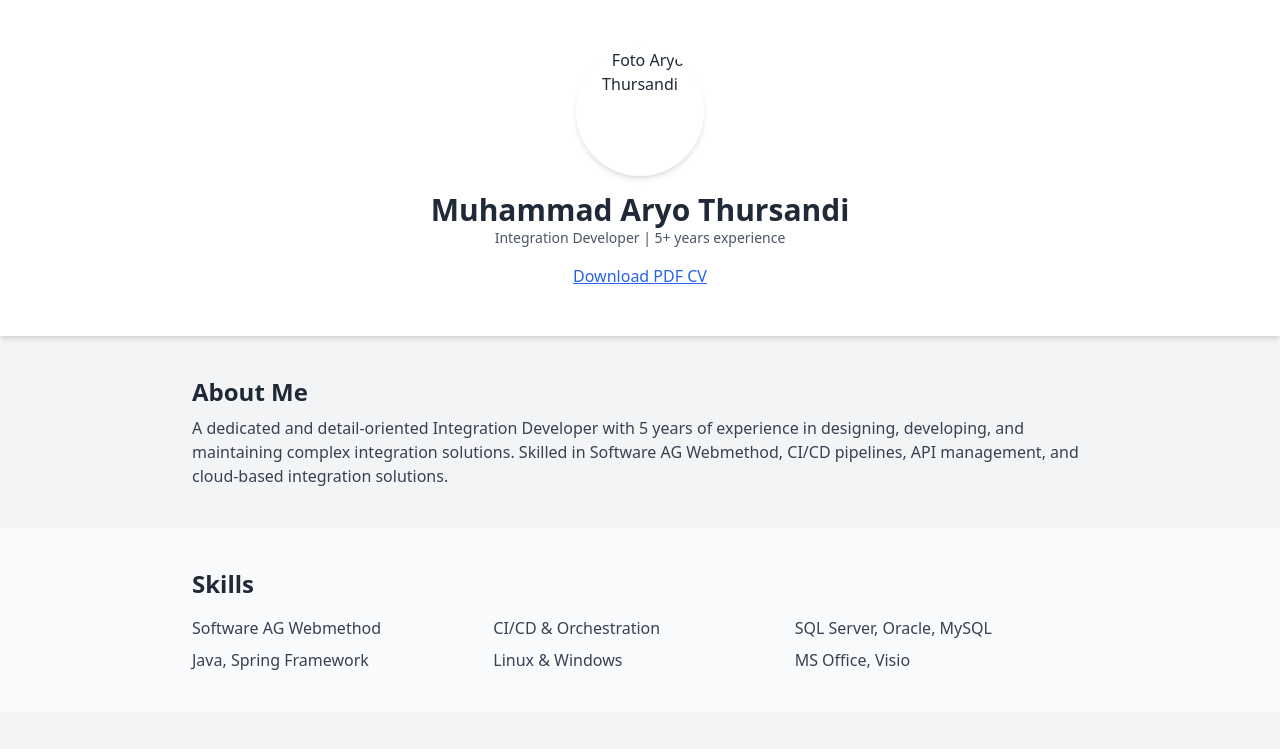
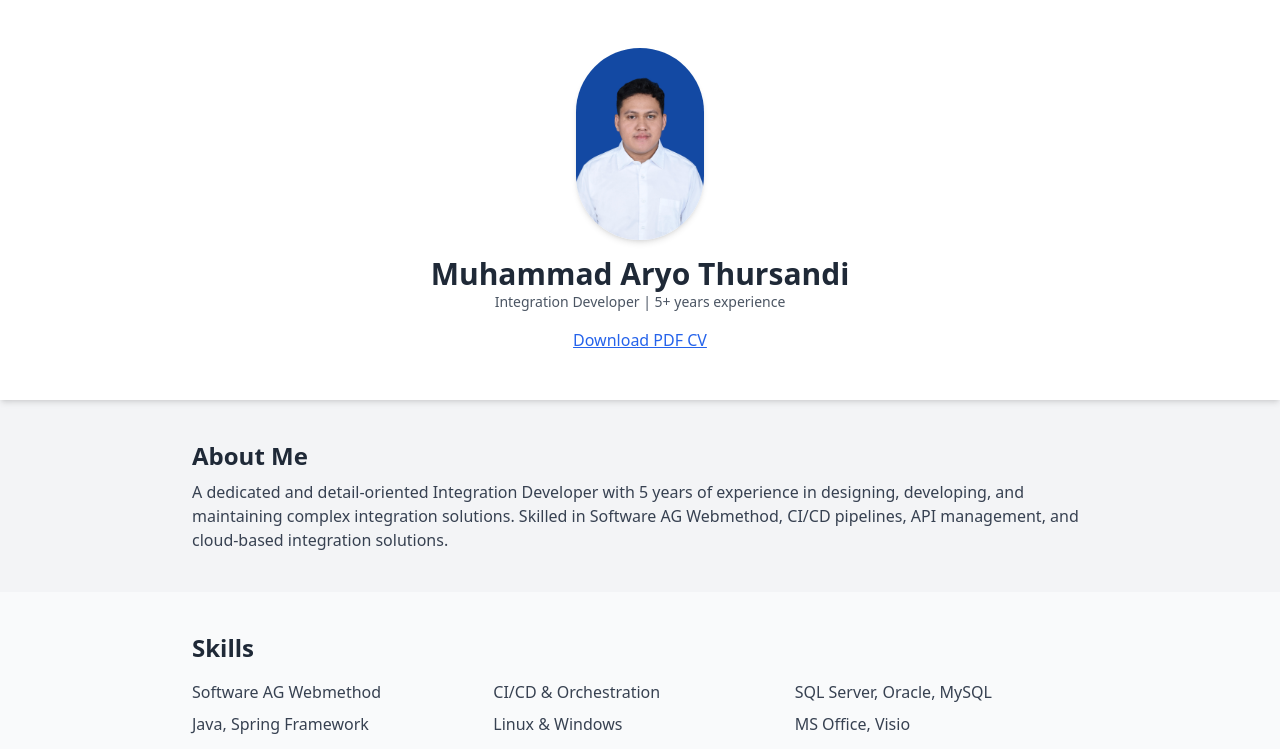
Before and after one commit to thursandi/resume, a plain HTML site: page index.html in a window 1280 px wide. Shown: the top 749 px of the page. Drawn offline with nearby package versions, Linux system fonts and the light colour scheme.

Commit message:
Update index.html

```diff
--- a/index.html
+++ b/index.html
@@ -10,7 +10,7 @@
   <!-- Hero Section -->
   <section class="bg-white py-12 px-4 text-center shadow-md">
     <div class="max-w-3xl mx-auto">
-      <img src="foto.jpg" alt="Foto Aryo Thursandi" class="w-32 h-32 mx-auto rounded-full object-cover mb-4 shadow-md" />
+      <img src="thursandi.jpg" alt="Foto Aryo Thursandi" class="w-32 h-25 mx-auto rounded-full object-cover mb-4 shadow-md" />
       <!-- Tempat untuk Foto Profil -->
       <h1 class="text-3xl font-bold">Muhammad Aryo Thursandi</h1>
       <p class="text-sm text-gray-600">Integration Developer | 5+ years experience</p>
```
